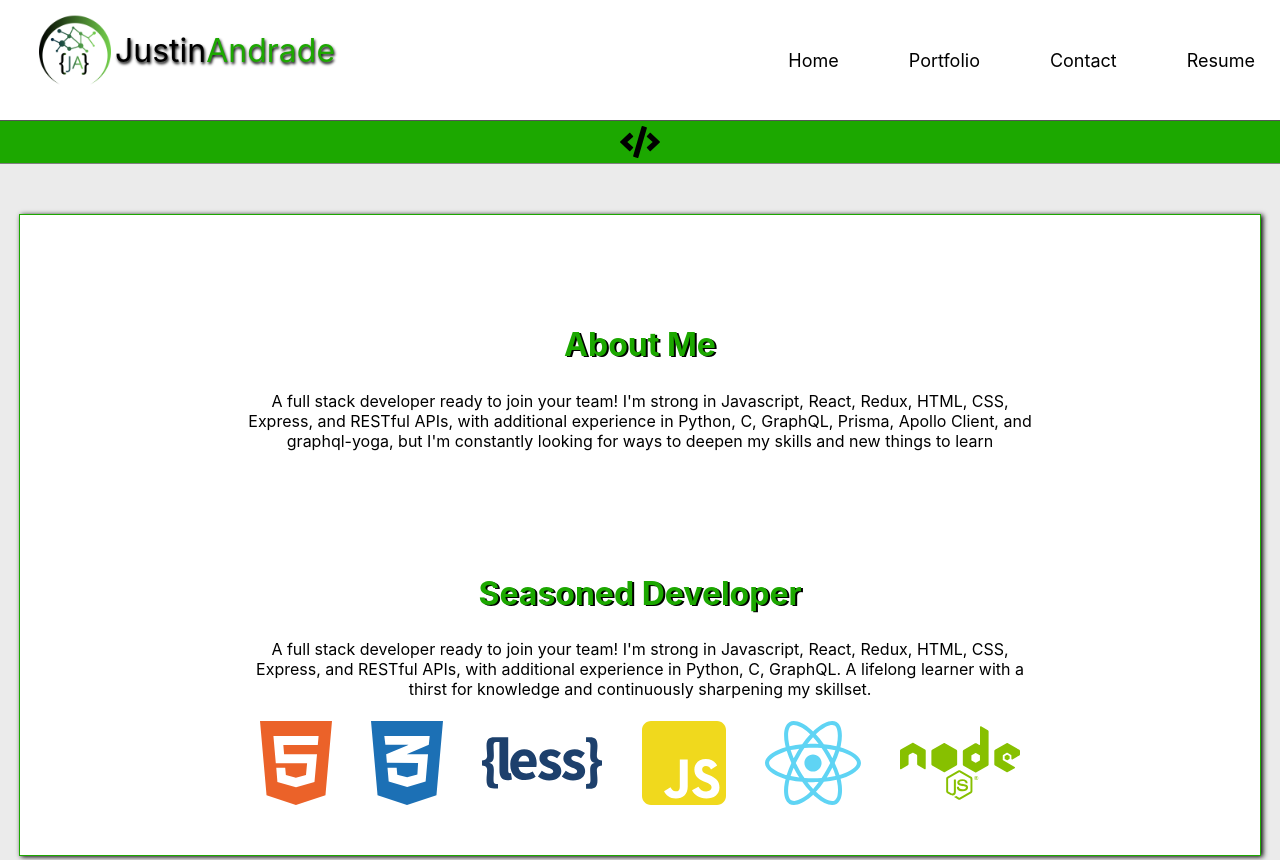
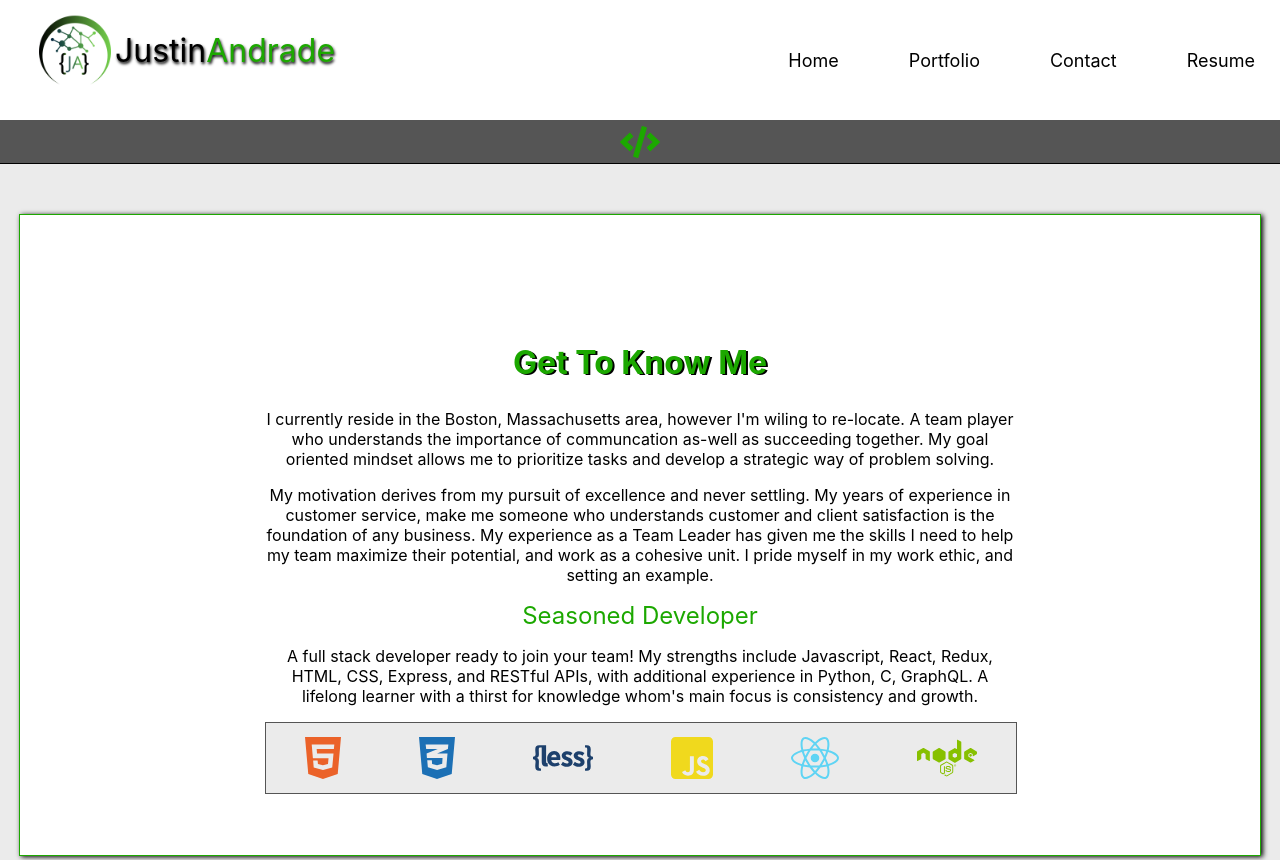
Before and after one commit to JustinAndrade/ja, a React (Create React App) app: page / in a window 1280 px wide. Shown: the top 860 px of the page. Built offline with nearby package versions, Linux system fonts and the light colour scheme.

Commit message:
basic profile updated and new styling

```diff
--- a/src/pages/Home.js
+++ b/src/pages/Home.js
@@ -15,28 +15,47 @@ const Home = () => {
 				</div>
 				<div className="skills">
 					<div className="aboutMe">
-						<h2>About Me</h2>
+						<h2>Get To Know Me</h2>
 						<p>
-							A full stack developer ready to join your team! I'm strong in Javascript, React, Redux,
-							HTML, CSS, Express, and RESTful APIs, with additional experience in Python, C, GraphQL,
-							Prisma, Apollo Client, and graphql-yoga, but I'm constantly looking for ways to deepen my
-							skills and new things to learn
+							I currently reside in the Boston, Massachusetts area, however I'm wiling to re-locate. A
+							team player who understands the importance of communcation as-well as succeeding together.
+							My goal oriented mindset allows me to prioritize tasks and develop a strategic way of
+							problem solving.
 						</p>
-					</div>
-					<div className="aboutMe">
-						<h2>Seasoned Developer</h2>
+
 						<p>
-							A full stack developer ready to join your team! I'm strong in Javascript, React, Redux,
-							HTML, CSS, Express, and RESTful APIs, with additional experience in Python, C, GraphQL. A
-							lifelong learner with a thirst for knowledge and continuously sharpening my skillset.
+							My motivation derives from my pursuit of excellence and never settling. My years of
+							experience in customer service, make me someone who understands customer and client
+							satisfaction is the foundation of any business. My experience as a Team Leader has given me
+							the skills I need to help my team maximize their potential, and work as a cohesive unit. I
+							pride myself in my work ethic, and setting an example.
+						</p>
+						<span>Seasoned Developer</span>
+						<p>
+							A full stack developer ready to join your team! My strengths include Javascript, React,
+							Redux, HTML, CSS, Express, and RESTful APIs, with additional experience in Python, C,
+							GraphQL. A lifelong learner with a thirst for knowledge whom's main focus is consistency and
+							growth.
 						</p>
 						<div className="languages">
-							<FontAwesomeIcon icon={faHtml5} size="6x" color="#EB6229" />
-							<FontAwesomeIcon icon={faCss3Alt} size="6x" color="#1C70B5" />
-							<FontAwesomeIcon icon={faLess} size="6x" color="#1D406C" />
-							<FontAwesomeIcon icon={faJsSquare} size="6x" color="#F0D91D" />
-							<FontAwesomeIcon icon={faReact} size="6x" color="#5FD4F4" />
-							<FontAwesomeIcon icon={faNode} size="6x" color="#87C000" />
+							<div className="icon">
+								<FontAwesomeIcon icon={faHtml5} size="3x" color="#EB6229" />
+							</div>
+							<div className="icon">
+								<FontAwesomeIcon icon={faCss3Alt} size="3x" color="#1C70B5" />
+							</div>
+							<div className="icon">
+								<FontAwesomeIcon icon={faLess} size="3x" color="#1D406C" />
+							</div>
+							<div className="icon">
+								<FontAwesomeIcon icon={faJsSquare} size="3x" color="#F0D91D" />
+							</div>
+							<div className="icon">
+								<FontAwesomeIcon icon={faReact} size="3x" color="#5FD4F4" />
+							</div>
+							<div className="icon">
+								<FontAwesomeIcon icon={faNode} size="3x" color="#87C000" />
+							</div>
 						</div>
 					</div>
 				</div>
--- a/src/pages/Portfolio.js
+++ b/src/pages/Portfolio.js
@@ -10,7 +10,7 @@ const Portfolio = () => {
 			<div className="pageContainer">
 				<div className="port" />
 				<div className="skills">
-					<h2>Portfolio</h2>
+					<h2>My Recent Work</h2>
 					<div className="portContainer">
 						<div className="backdrop">
 							<h3>Project 1</h3>
--- a/src/pages/pages.css
+++ b/src/pages/pages.css
@@ -15,12 +15,12 @@ p {
 	flex-direction: column;
 	justify-content: center;
 	align-items: center;
-	position: relative;
 }
 
 .codeBorder {
-	border: 1px solid gray;
-	background: rgb(28, 168, 0);
+	color: rgb(28, 168, 0);
+	border: 1px solid black;
+	background: #555;
 	margin-top: 110px;
 	padding: 5px 0;
 	width: 100vw;
@@ -28,8 +28,13 @@ p {
 }
 
 .aboutMe {
-	width: 800px;
+	width: 750px;
 	padding: 20px;
+}
+
+.aboutMe span {
+	font-size: 24px;
+	padding-top: 20px;
 }
 
 .port {
@@ -56,8 +61,17 @@ p {
 }
 
 .languages {
+	height: 70px;
+	background: rgba(235, 235, 235);
+	border: 1px solid #555;
+	width: 100%;
 	display: flex;
 	justify-content: space-around;
+}
+
+.icon {
+	display: inline;
+	margin: auto 25px;
 }
 
 .contact {
```
